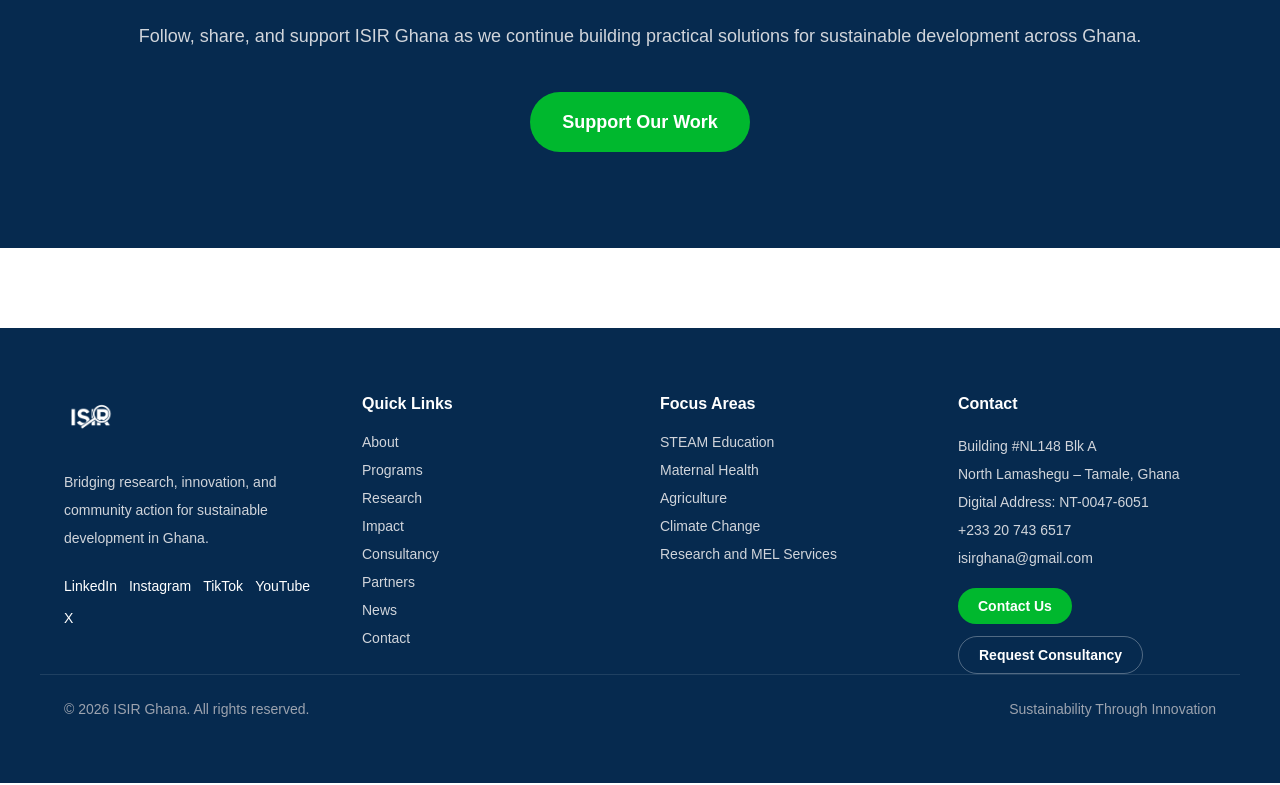
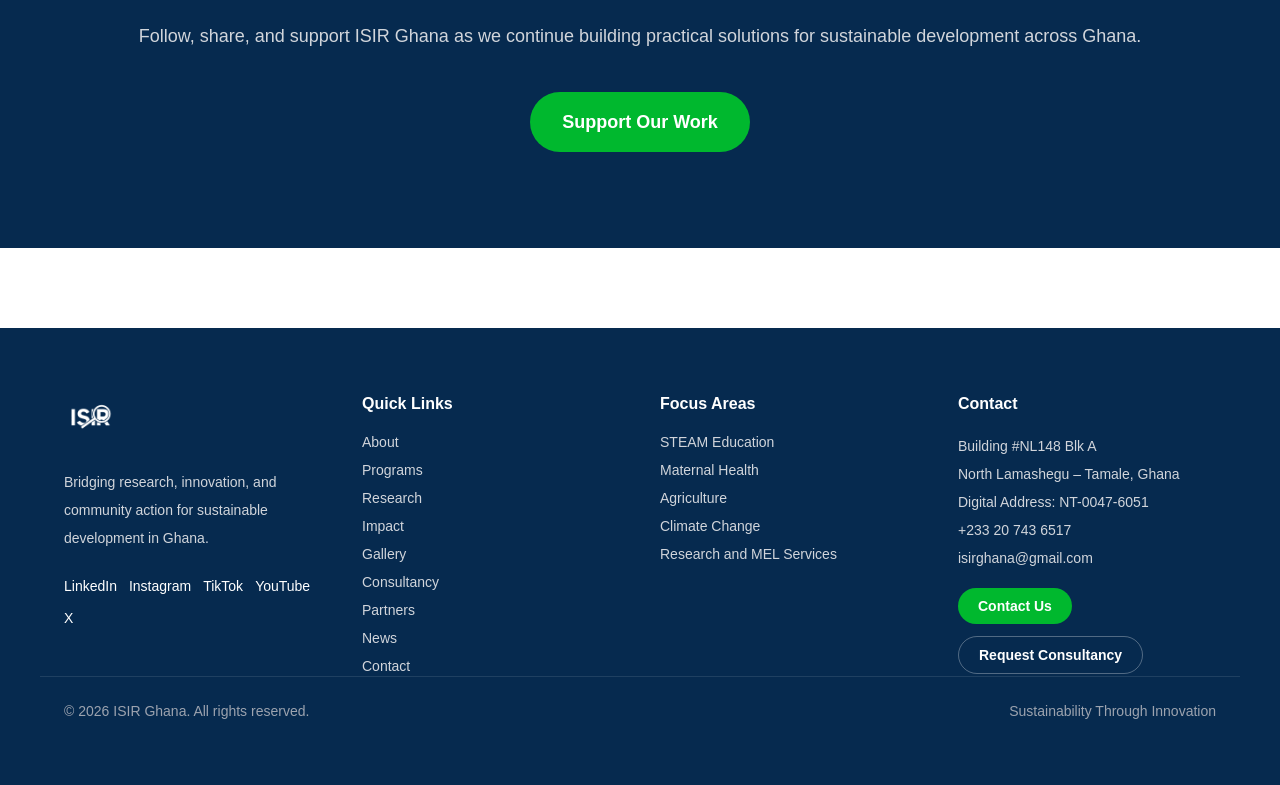
Before and after one commit to rashidasp28/isir-ghana-website, a Next.js app: page /news in a window 1280 px wide. Shown: the part 3761-4546 px from the top of the page. Built offline with nearby package versions, Linux system fonts and the light colour scheme.

Commit message:
Add gallery link to footer

```diff
--- a/components/Footer.tsx
+++ b/components/Footer.tsx
@@ -71,6 +71,7 @@ export default function Footer() {
             <li><Link href="/programs" className="hover:text-primaryGreen transition">Programs</Link></li>
             <li><Link href="/research" className="hover:text-primaryGreen transition">Research</Link></li>
             <li><Link href="/impact" className="hover:text-primaryGreen transition">Impact</Link></li>
+            <li><Link href="/gallery" className="hover:text-primaryGreen transition">Gallery</Link></li>
             <li><Link href="/consultancy" className="hover:text-primaryGreen transition">Consultancy</Link></li>
             <li><Link href="/partners" className="hover:text-primaryGreen transition">Partners</Link></li>
             <li><Link href="/news" className="hover:text-primaryGreen transition">News</Link></li>
```
